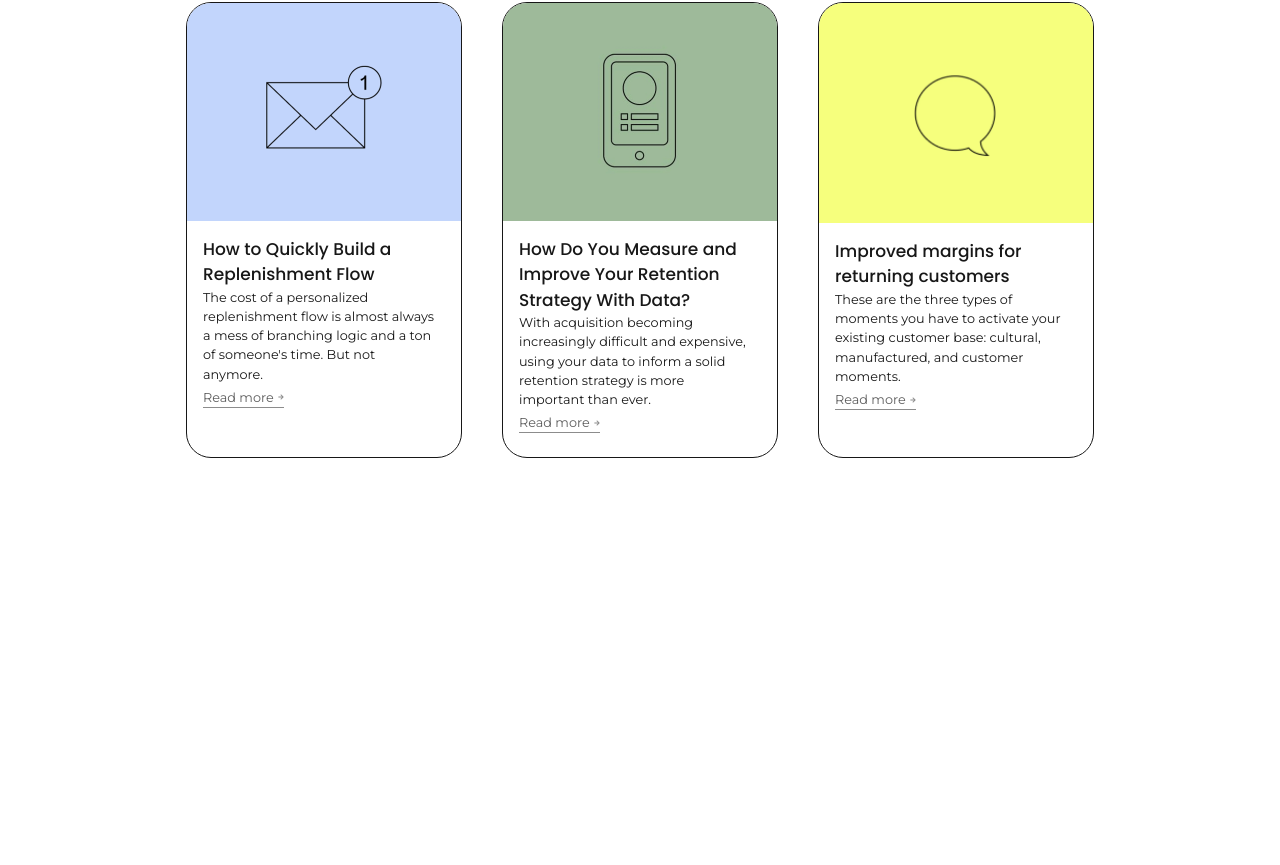
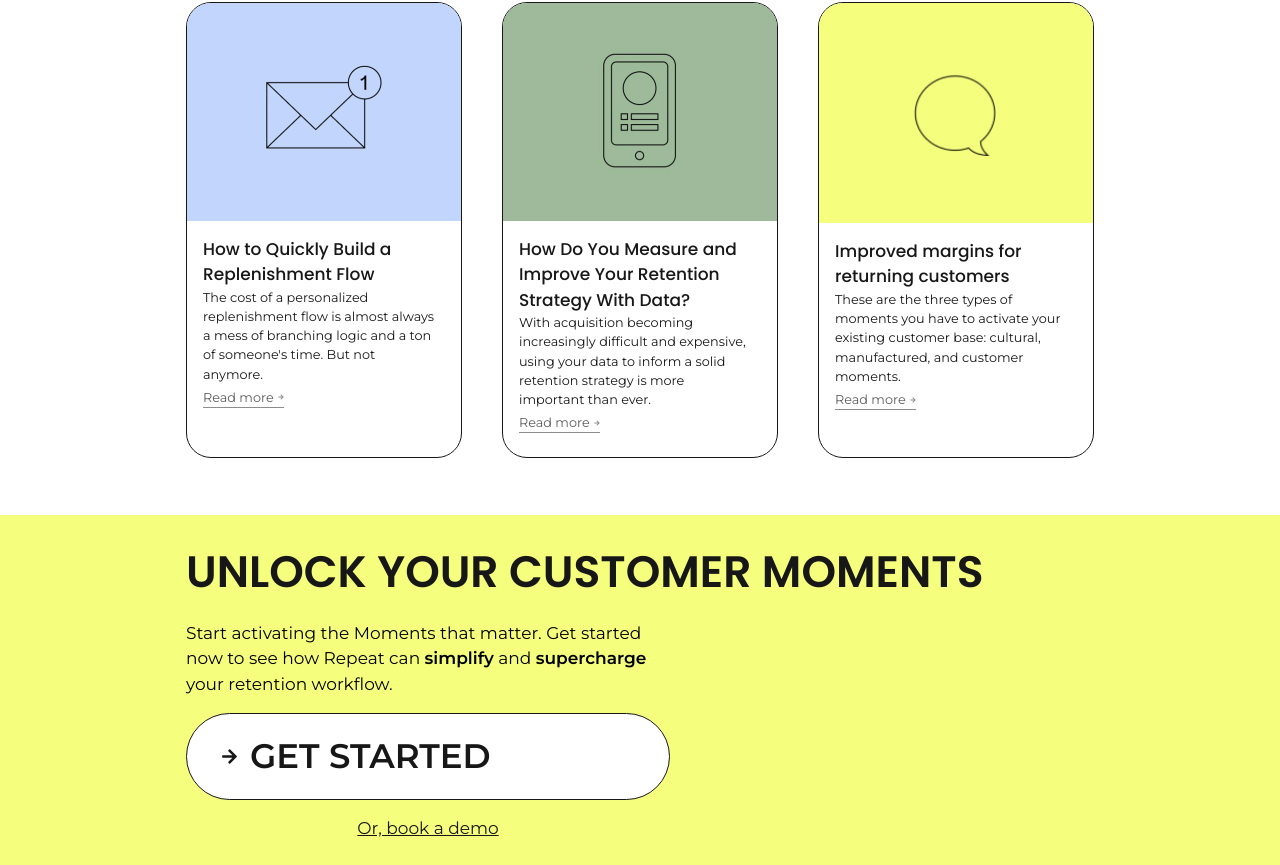
Before and after one commit to JustFelix-Dev/Get-Repeat, a React (Vite) app: page / in a window 1280 px wide. Shown: the part 5393-6258 px from the top of the page. Before the commit the page ends 5908 px from the top, so only its background shows below. Built offline with nearby package versions, Linux system fonts and the light colour scheme.

Commit message:
feat: completed customer moment

```diff
--- a/src/App.jsx
+++ b/src/App.jsx
@@ -1,4 +1,5 @@
 import ActivateMoment from "./components/ActivateMoment"
+import Customer from "./components/Customer"
 import DriveMore from "./components/DriveMore"
 import FavoriteBrands from "./components/FavoriteBrands"
 import Hero from "./components/Hero"
@@ -18,6 +19,7 @@ function App() {
     <ActivateMoment/>
     <HowItWorks/>
     <ReadMore/>
+    <Customer/>
     </>
   )
 }
--- /dev/null
+++ b/src/components/Customer.jsx
@@ -0,0 +1,18 @@
+import { FaArrowRight } from "react-icons/fa"
+
+const Customer = () => {
+  return (
+    <section className="min-h-[350px] bg-[#F5FF7D] flex items-center">
+        <div className="w-full max-w-[908px] mx-auto flex flex-col gap-4">
+            <header className="font-poppins font-semibold text-[44px] text-based" >UNLOCK YOUR CUSTOMER MOMENTS</header>
+            <p className="font-montserrat text-17 max-w-[43ch]">Start activating the Moments that matter. Get started now to see how Repeat can <span className="font-semibold">simplify</span> and <span className="font-semibold">supercharge</span> your retention workflow.</p>
+            <div className="flex flex-col gap-4 w-full max-w-[484px]">
+            <button className=" text-left font-montserrat flex gap-3 items-center text-based font-semibold text-[34px] py-[17px] px-[34px] bg-white border border-based rounded-full w-full max-w-[484px]"> <FaArrowRight size={17} /> GET STARTED</button>
+                <a href="#" className=" font-montserrat underline self-center text-based text-17">Or, book a demo</a>
+        </div>
+        </div>
+    </section>
+  )
+}
+
+export default Customer
```
